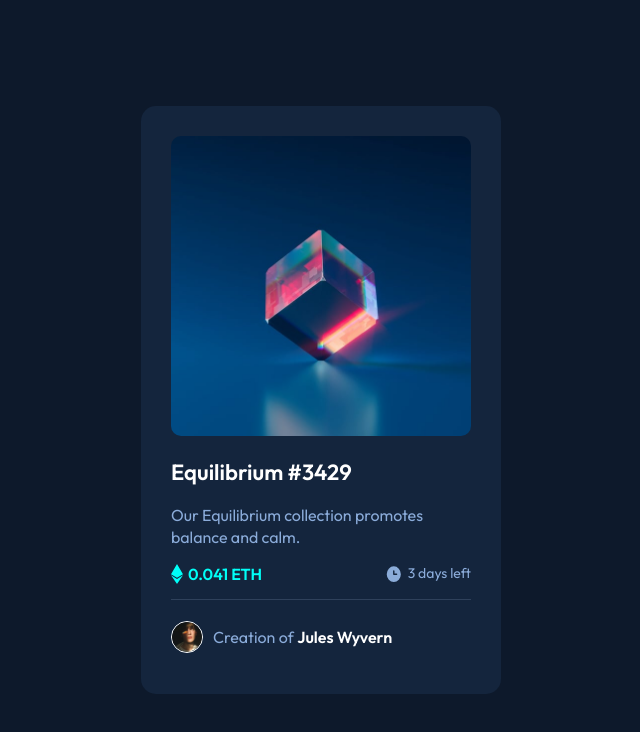
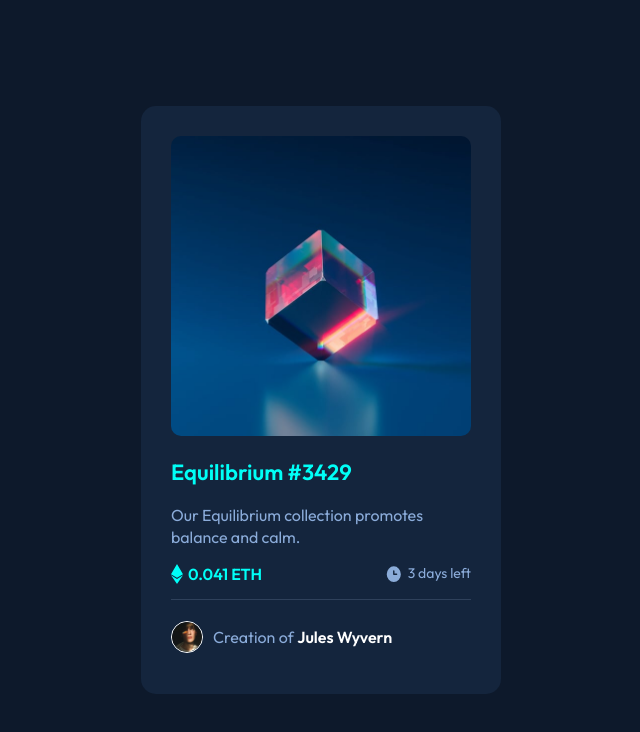
Before and after one commit to murray-williams/nft-preview-card, a React (Create React App) app: page / in a window 1280 px wide. In both pictures the pointer is over the element "Equilibrium #3429". Shown: the top 732 px of the page, without its empty margins (319-959 px from the left). Built offline with nearby package versions, Linux system fonts and the light colour scheme.

Commit message:
Added title + author hover states

```diff
--- a/src/components/Card.css
+++ b/src/components/Card.css
@@ -46,6 +46,12 @@
   border-radius: 10px;
   background: var(--cyanalpha);
 }
+.card-inner h2 {
+  cursor: pointer;
+}
+.card-inner h2:hover {
+  color: var(--cyan);
+}
 .card-inner .details {
   display: flex;
   justify-content: space-between;
@@ -91,4 +97,8 @@
 .card-inner .author span {
   color: var(--white);
   font-weight: 600;
+  cursor: pointer;
 }
+.card-inner .author span:hover {
+  color: var(--cyan);
+}
```
